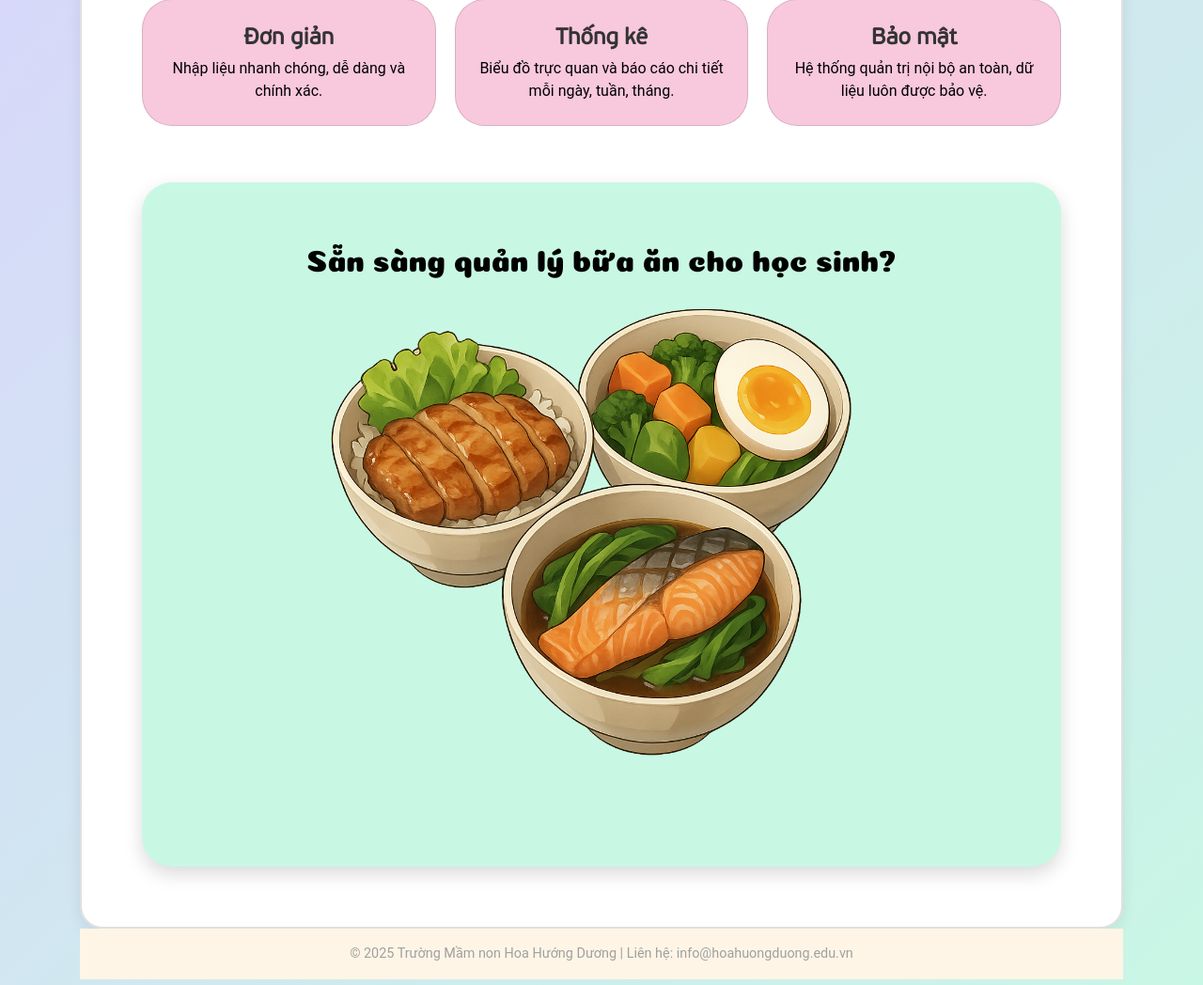
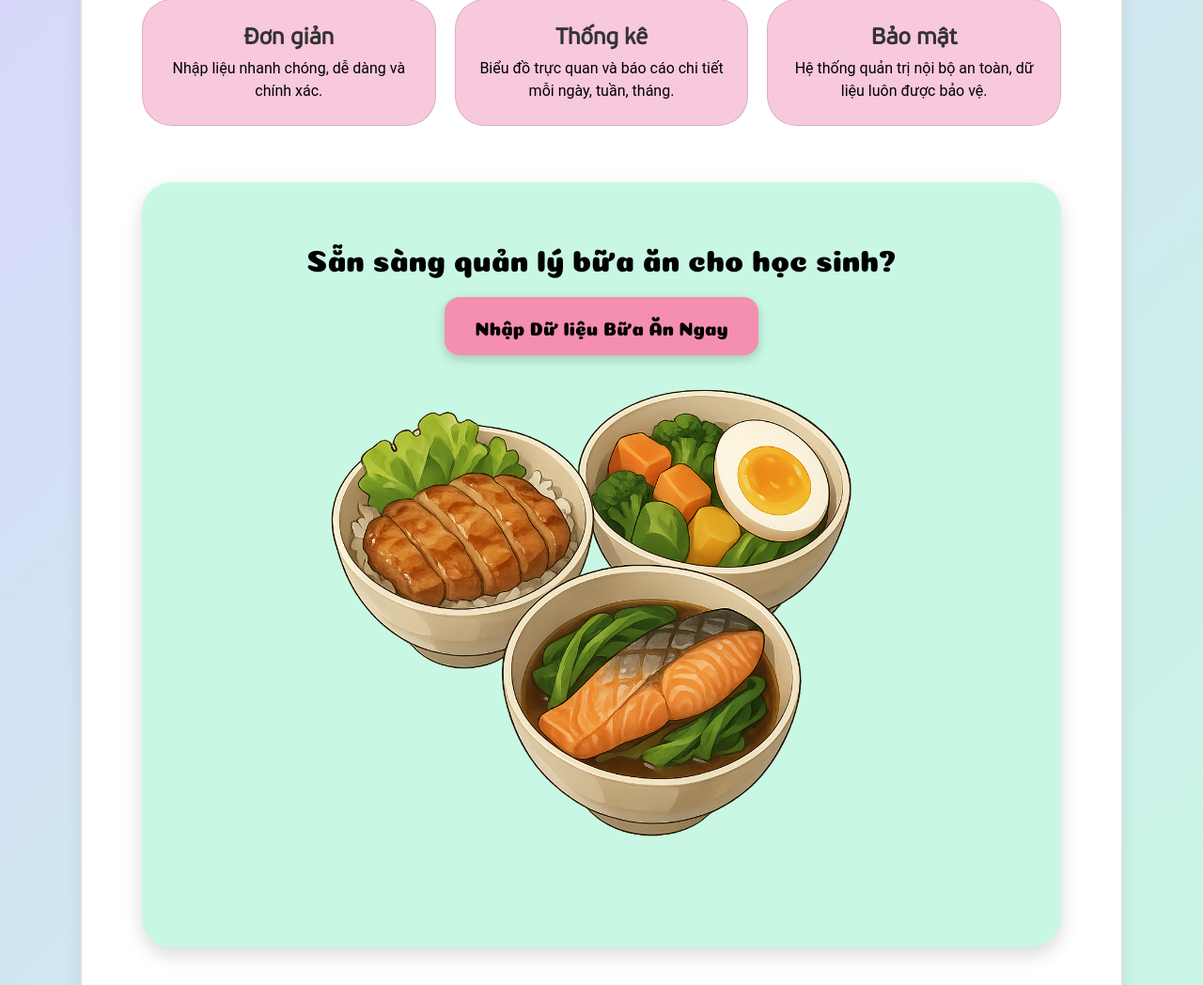
Before and after one commit to anhquannewbie/MEALSPJ, a Django app: page / in a window 1280 px wide. Shown: the part 595-1643 px from the top of the page at 94% size. Run offline with Django 4.2, Linux system fonts and the light colour scheme; the visitor is signed in with stand-in values (Sample User, id 1); some libraries are stand-ins or nearby versions.

Commit message:
Update index.html

```diff
--- a/templates/index.html
+++ b/templates/index.html
@@ -254,6 +254,7 @@
     <!-- BANNER WITH TEXT/BUTTON ROW THEN IMAGE ROW -->
     <div class="banner">
       <h2>Sẵn sàng quản lý bữa ăn cho học sinh?</h2>
+      <a href="{% url 'meals:meal_bulk_create' %}" class="cta-btn">Nhập Dữ liệu Bữa Ăn Ngay</a>
       <img src="{% static 'images/3vegetablebow.png' %}" alt="Minh họa bữa ăn" class="banner-image">
     </div>
   </div>
```
